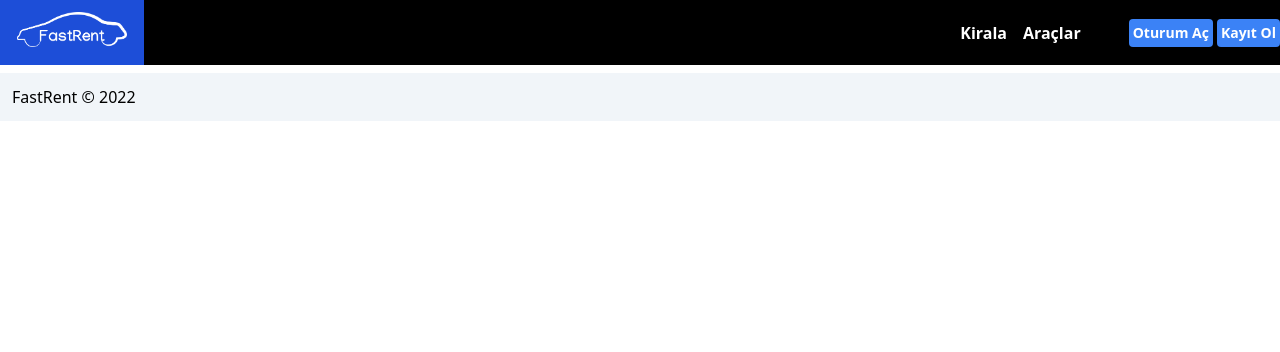
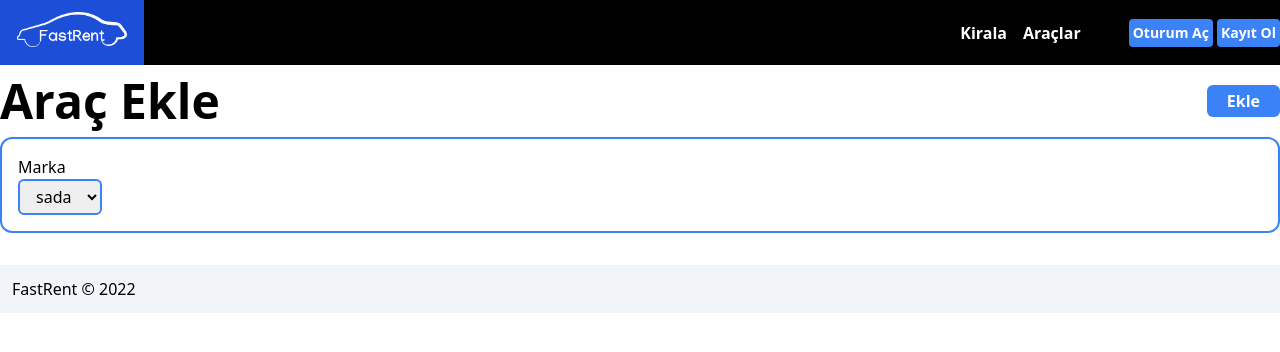
Before and after one commit to undercontr/startup-rent-project, a Next.js app: page /account/add-car in a window 1280 px wide. Shown: the top 352 px of the page. Built offline with nearby package versions, Linux system fonts and the light colour scheme; no server answers.

Commit message:
discord toplantı araç ekle başlangıç

```diff
--- a/src/pages/account/add-car.tsx
+++ b/src/pages/account/add-car.tsx
@@ -1,4 +1,28 @@
-export default function AddCar() {
-    console.log(this)
-    return (<div></div>)
+export default function AddCar(props) {
+  return (
+    <div className="py-3 container mx-auto">
+      <div className="flex justify-between items-center">
+        <h1 className="text-5xl font-bold">Araç Ekle</h1>
+        <button className="bg-blue-500 rounded-md py-1 px-5 text-white font-bold hover:bg-blue-800 transition-colors duration-150">
+          Ekle
+        </button>
+      </div>
+      <div className="my-3 p-4 rounded-xl border-2 border-blue-500">
+          <div>
+              <label className="block" htmlFor="">Marka</label>
+              <select className="border-2 py-1 px-3 border-blue-500 rounded-md">
+                  <option value="asda">sada</option>
+              </select>
+          </div>
+      </div>
+    </div>
+  );
 }
+
+export async function getServerSideProps(ctx) {
+  return {
+    props: {
+      cars: [],
+    },
+  };
+}
--- a/src/pages/account/my-cars.tsx
+++ b/src/pages/account/my-cars.tsx
@@ -1,3 +1,3 @@
 export default function MyCars() {
-    return (<div></div>)
+    return (<div>ASDs</div>)
 }
--- a/src/pages/account/profile.tsx
+++ b/src/pages/account/profile.tsx
@@ -4,12 +4,13 @@ import { getSession } from "next-auth/react";
 import { FontAwesomeIcon } from "@fortawesome/react-fontawesome";
 import { faEdit } from "@fortawesome/free-solid-svg-icons";
 import Image from "next/image"
+import Link from "next/link";
 
 const Profile = ({ user }: {user: User, userCars: Array<UserCar>}) => {
   return (
     <div className="container mx-auto">
-      <div className="grid grid-cols-1 py-3 gap-3">
-        <div className="border-2 border-blue-500 rounded-xl p-5">
+      <div className="grid grid-cols-4 py-3 gap-3">
+        <div className="col-span-3 border-2 border-blue-500 rounded-xl p-5">
           <div className="flex justify-between items-center">
             <h1 className="text-5xl font-bold">Profilim</h1>
             <FontAwesomeIcon className="cursor-pointer hover:text-blue-500" icon={faEdit} />
@@ -34,6 +35,18 @@ const Profile = ({ user }: {user: User, userCars: Array<UserCar>}) => {
 
           </div>
         </div>
+        <div className="border-2 border-blue-500 rounded-xl p-5">
+          <h1 className="text-5xl font-bold">Hızlı Menü</h1>
+          <hr />
+          <div>
+            <ul>
+              <Link href={"my-cars"}><li className="cursor-pointer">Araçlarım</li></Link>
+              <Link href={"add-car"}><li className="cursor-pointer">Araç Ekle</li></Link>
+              <Link href={"sold"}><li className="cursor-pointer">Satışlarım</li></Link>
+              <Link href={"bought"}><li className="cursor-pointer">Satınalımlarım</li></Link>
+            </ul>
+          </div>
+        </div>
       </div>
     </div>
   );
@@ -55,7 +68,7 @@ export async function getServerSideProps(ctx: NextPageContext) {
     name: userSet.name,
     email: userSet.email,
     image: userSet.image,
-    password: userSet.password.length > 0 ? true : false
+    password: userSet.password ? true : false
   }
 
   return {
```
